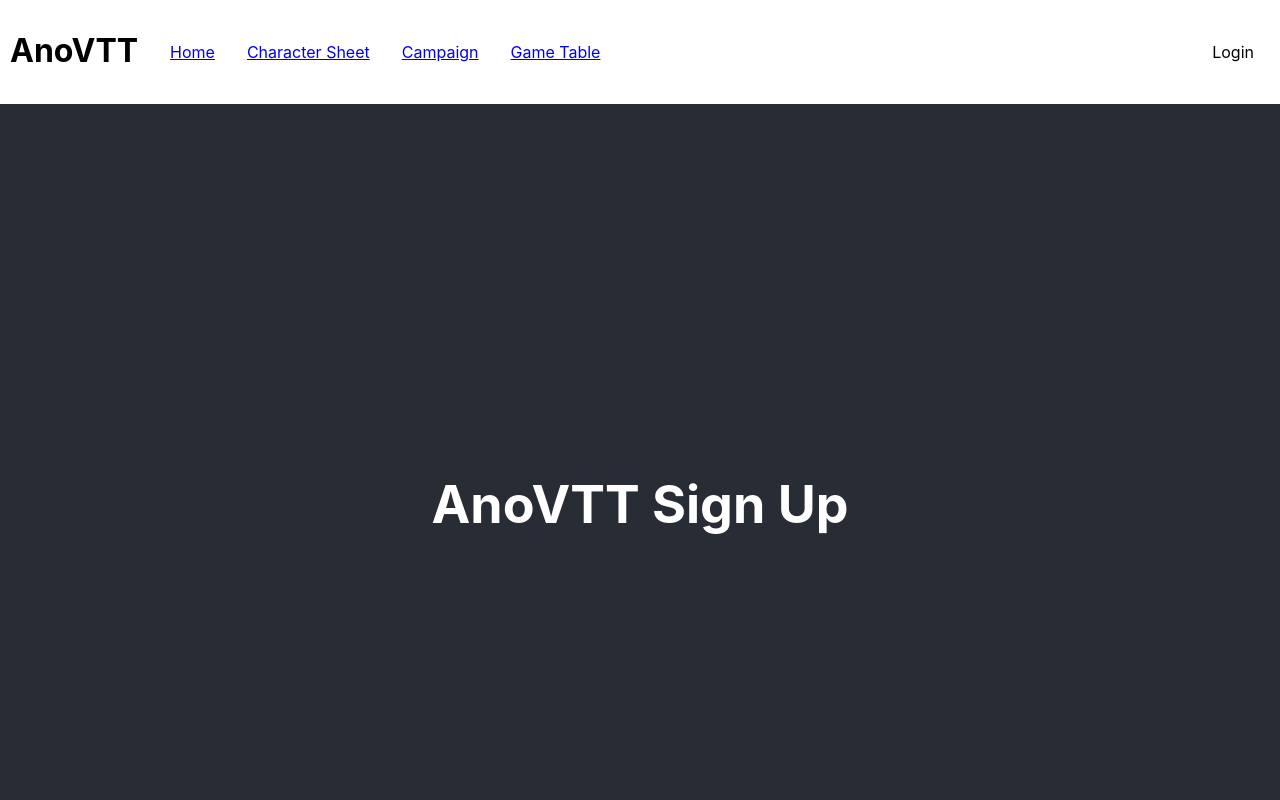
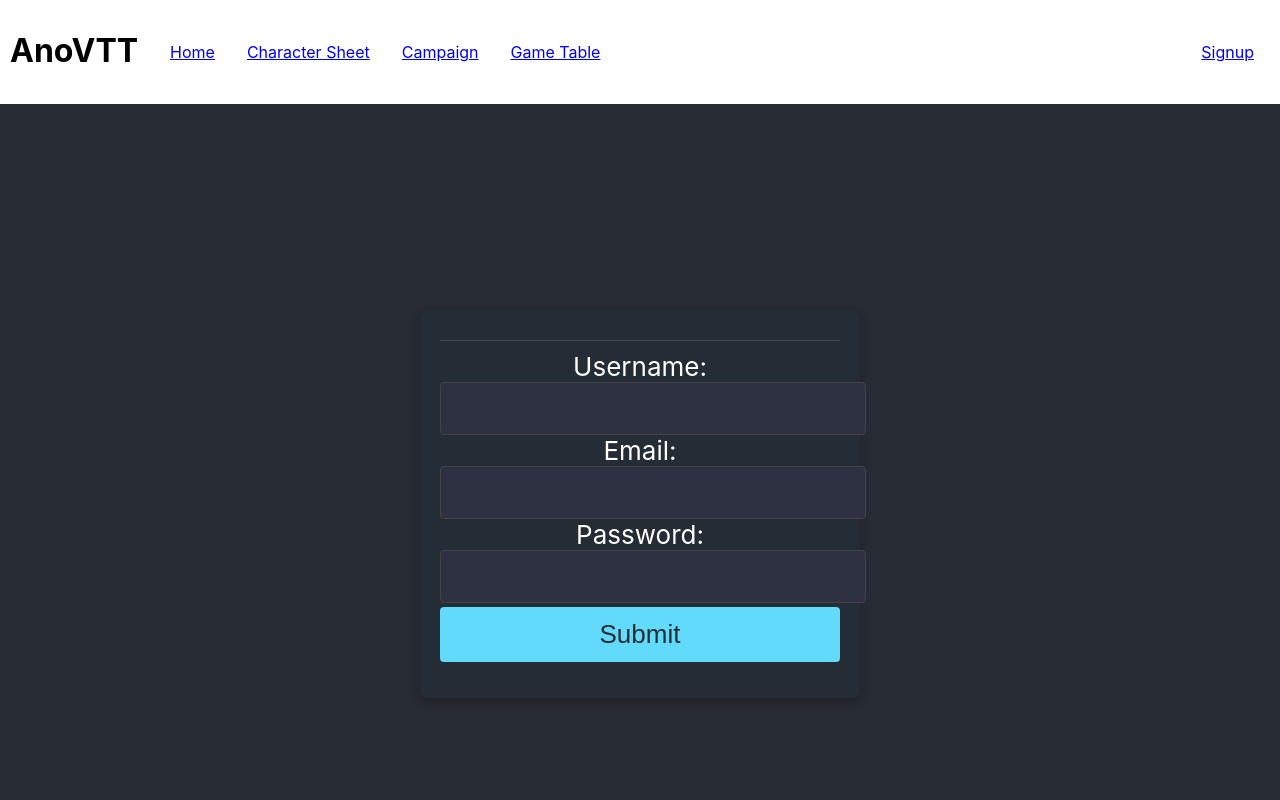
Before and after one commit to adam-good/AnoVTT, a React (Vite) app in the folder frontend/: page /signup in a window 1280 px wide. Shown: the top 800 px of the page. Built offline with nearby package versions, Linux system fonts and the light colour scheme.

Commit message:
adding form boilerplate

```diff
--- a/frontend/src/App.css
+++ b/frontend/src/App.css
@@ -46,3 +46,105 @@
     transform: rotate(360deg);
   }
 }
+
+/* Forms */
+
+.form-container {
+  max-width: 400px;
+  margin: 0 auto;
+  padding: 20px;
+  background: rgba(36, 44, 54, 0.8);
+  border-radius: 8px;
+  box-shadow: 0 4px 12px rgba(0, 0, 0, 0.3);
+}
+
+.form-group {
+  margin-bottom: 16px;
+}
+
+.form-group label {
+  display: block;
+  margin-bottom: 5px;
+  color: #bbb;
+  font-weight: 500;
+  transition: color 0.2s;
+}
+
+.form-group label:hover {
+  color: #61dafb;
+}
+
+input[type="text"],
+input[type="email"],
+input[type="password"],
+textarea,
+select {
+  width: 100%;
+  padding: 10px 12px;
+  background: #2d3142;
+  color: white;
+  border: 1px solid #444;
+  border-radius: 4px;
+  font-size: calc(10px + 2vmin);
+  transition: all 0.3s;
+  outline: none;
+}
+
+input:focus,
+textarea:focus,
+select:focus {
+  border-color: #61dafb;
+  box-shadow: 0 0 0 2px rgba(97, 218, 251, 0.2);
+}
+
+textarea {
+  min-height: 100px;
+  resize: vertical;
+  padding: 12px;
+}
+
+button {
+  background: #61dafb;
+  color: #282c34;
+  border: none;
+  padding: 12px;
+  border-radius: 4px;
+  cursor: pointer;
+  font-size: calc(10px + 2vmin);
+  width: 100%;
+  font-weight: 500;
+  transition: all 0.2s;
+  text-align: center;
+  margin-top: 4px;
+}
+
+button:hover {
+  background: #4a90e2;
+  transform: translateY(-2px);
+  box-shadow: 0 4px 6px rgba(0, 0, 0, 0.2);
+}
+
+button:active {
+  background: #3a78b8;
+  transform: translateY(0);
+}
+
+button:disabled {
+  background: #444;
+  cursor: not-allowed;
+}
+
+input:disabled,
+select:disabled {
+  opacity: 0.7;
+  cursor: not-allowed;
+}
+
+.form-container::before {
+  content: "";
+  display: block;
+  width: 100%;
+  height: 1px;
+  background: #444;
+  margin: 10px 0;
+}
--- a/frontend/src/App.jsx
+++ b/frontend/src/App.jsx
@@ -34,7 +34,7 @@ function App(props) {
       <div class='App-body'>
         <Routes>
           <Route path="/" element={Home} />
-          <Route path="/signup" element={Signup} />
+          <Route path="/signup" element={<Signup />} />
           <Route path="/signin" element={Signin} />
           <Route path="/profile" element={UserProfile} />
           <Route path="/character-sheet" element={CharacterSheet} />
--- a/frontend/src/components/Navbar.jsx
+++ b/frontend/src/components/Navbar.jsx
@@ -14,7 +14,7 @@ function Navbar() {
     </div>
     <div className='navbar-right'>
     <ul className='nav-links'>
-      <li>Login</li>
+      <li><Link to="/signup">Signup</Link></li>
     </ul>
     </div>
     </nav>
--- a/frontend/src/components/Signup.jsx
+++ b/frontend/src/components/Signup.jsx
@@ -1,8 +1,18 @@
 
 
-const Signup = (
-    <h1>AnoVTT Sign Up</h1>
-);
-
+const Signup = () => {
+    return (
+    <div className="form-container">
+        <form>
+            <div className="form-group">
+            <lable>Username: <input type="text" /></lable>
+            <lable>Email: <input type="email" /></lable>
+            <lable>Password: <input type="password" /></lable>
+            <button type="submit">Submit</button>
+            </div>
+        </form>
+    </div>
+    );
+}
 
 export default Signup;
```
